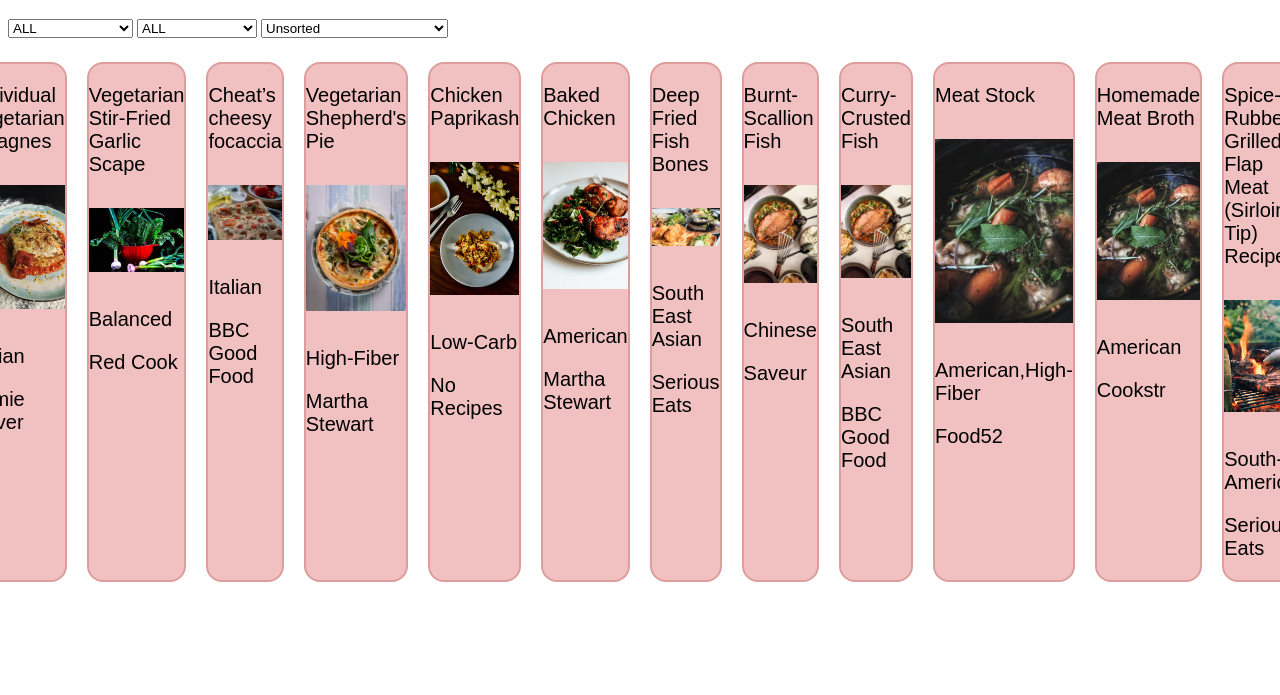
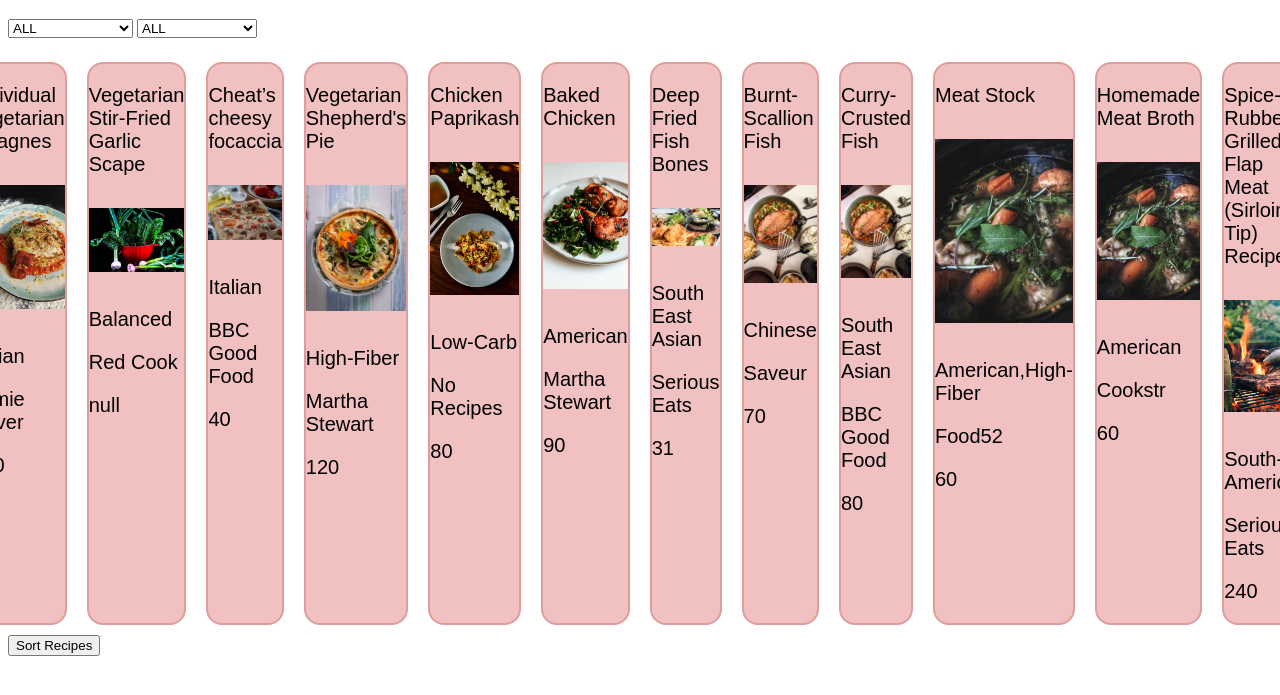
Before and after one commit to Vardagsbruket/technigo_project-library, a plain HTML site: page index.html in a window 1280 px wide. Shown: the part 67-762 px from the top of the page. Drawn offline with Linux system fonts and the light colour scheme.

Commit message:
add button sorting on cooking time

```diff
--- a/index.html
+++ b/index.html
@@ -34,15 +34,17 @@
     <option value="Food52">Food52</option>
     <option value="Cookstr">Cookstr</option>
   </select>
-
+<!--
   <select name="" id="sortDropdown3">
     <option value="unsorted">Unsorted</option>
     <option value="shortest">Shortest Cooking Time First</option>
     <option value="longest">Longest Cooking Time First</option>
   </select>
-
+-->
   <section id="container"></section>
 
+  <!-- Button to sort recipes depending on cooking time-->
+<button id="sortButton" onclick="orderRecipes()">Sort Recipes</button>
 
   <!-- Don't forget to connect the JavaScript file -->
 
--- a/script.js
+++ b/script.js
@@ -229,6 +229,7 @@ const recipes = [
 const container = document.getElementById("container");
 const filterDropdown1 = document.getElementById("filterDropdown1");
 const filterDropdown2 = document.getElementById("filterDropdown2");
+const sortOnClick = document.getElementById("sortButton");
 
 //Function to load and display list of recipes
 
@@ -242,6 +243,7 @@ const loadRecipes = (recipesArray) => {
         <img src=${recipe.image} art=${recipe.name}>
         <p>${recipe.cuisineType}</p>
         <p>${recipe.source}</p>
+        <p>${recipe.totalTime}</p>
         </div>
         `;
   });
@@ -269,16 +271,21 @@ const loadRecipes = (recipesArray) => {
       );
     }
 
-//Function to sort the dropdown menu's based on cooking time
-
-const sortTotalTime =
-
     loadRecipes(filteredList2);
   };
 
+  //Function to sort recipes based on cooking time when clicking button
+
+  const orderRecipes = () => {
+    let orderedRecipes =
+    recipes.sort(function(a,b) {return a.totalTime - b.totalTime});
+    loadRecipes(orderedRecipes)
+
+    }
 
 
 
+  //object.onclick = orderRecipes() {}
 
 //Apply the filter when the user changes the dropdown selection
 
```
